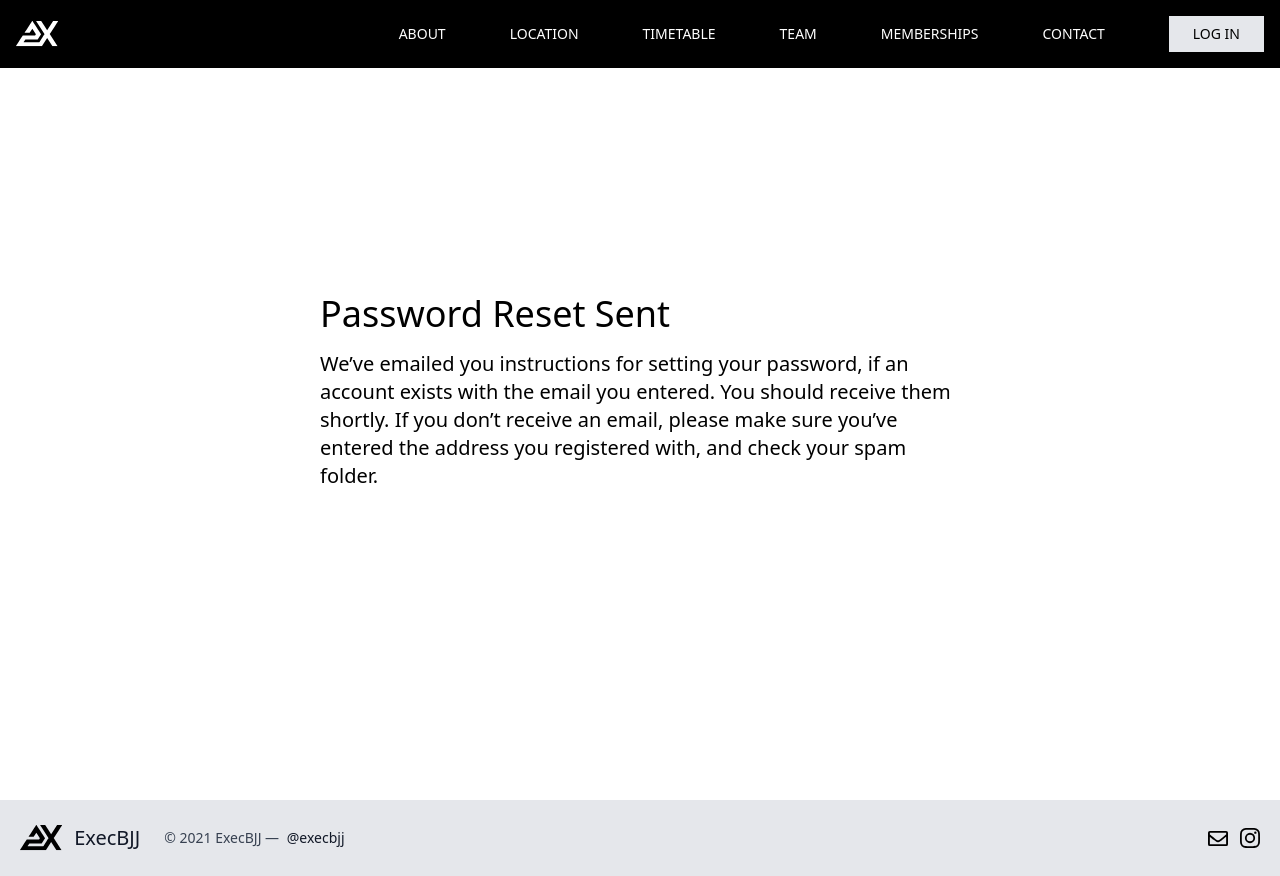
After one commit to Code-Institute-Submissions/slammer1870-execbjj-django_FebResub, a Django app: template templates/registration/password_reset_done.html in a window 1280 px wide. The commit adds this page. Run offline with Django 3.2, Linux system fonts and the light colour scheme; the template is opened without the code that fills it, so the values that code supplies are empty; some libraries are stand-ins or nearby versions.

Commit message:
add: password reset templates
custom password reset templates implements for better UX

```diff
--- a/templates/dashboard.html
+++ b/templates/dashboard.html
@@ -37,7 +37,7 @@
         </defs>
       </svg>
       <h5 class="font-medium">Join our Discord Server!</h5>
-      <a href="https://discord.gg/a3BduJe32b" class="px-2 py-1 bg-indigo-500 flex items-center text-white">Join Now
+      <a href="https://discord.gg/a3BduJe32b" class="px-2 py-1 bg-indigo-500 flex items-center text-white" target="_blank" rel="noopener noreferrer">Join Now
         <svg
           fill="none"
           stroke="currentColor"
--- /dev/null
+++ b/templates/registration/password_reset_done.html
@@ -0,0 +1,14 @@
+<!--Password Reset Done Page-->
+{% extends "base.html" %}{% block content %}
+<div class="h-screen w-screen flex items-center justify-center p-4">
+  <div class="max-w-screen-sm">
+    <h1 class="text-4xl mb-4">Password Reset Sent</h1>
+    <p class="text-xl font-light mb-4">
+      We’ve emailed you instructions for setting your password, if an account
+      exists with the email you entered. You should receive them shortly. If you
+      don’t receive an email, please make sure you’ve entered the address you
+      registered with, and check your spam folder.
+    </p>
+  </div>
+</div>
+{% endblock %}
--- a/templates/registration/password_reset_form.html
+++ b/templates/registration/password_reset_form.html
@@ -30,8 +30,8 @@
       method="POST"
       class="h-auto w-full max-w-screen-sm bg-gray-200 p-4 flex flex-col mb-4"
     >
-      <h5 class="text-2xl font-medium mb-2">Log In</h5>
-      <p class="mb-4">Enter your email to reset your password.</p>
+      <h5 class="text-2xl font-medium mb-2">Password Reset</h5>
+      <p class="mb-4">Enter your details to reset your password.</p>
       {% csrf_token %}
       {{form|crispy}}
       <div class="flex mb-2">
```
Also changed, not shown: templates/500.html (+12 -5 lines), templates/registration/login.html (+5 -2 lines), templates/registration/password_reset_complete.html (added, +12 -0 lines).
